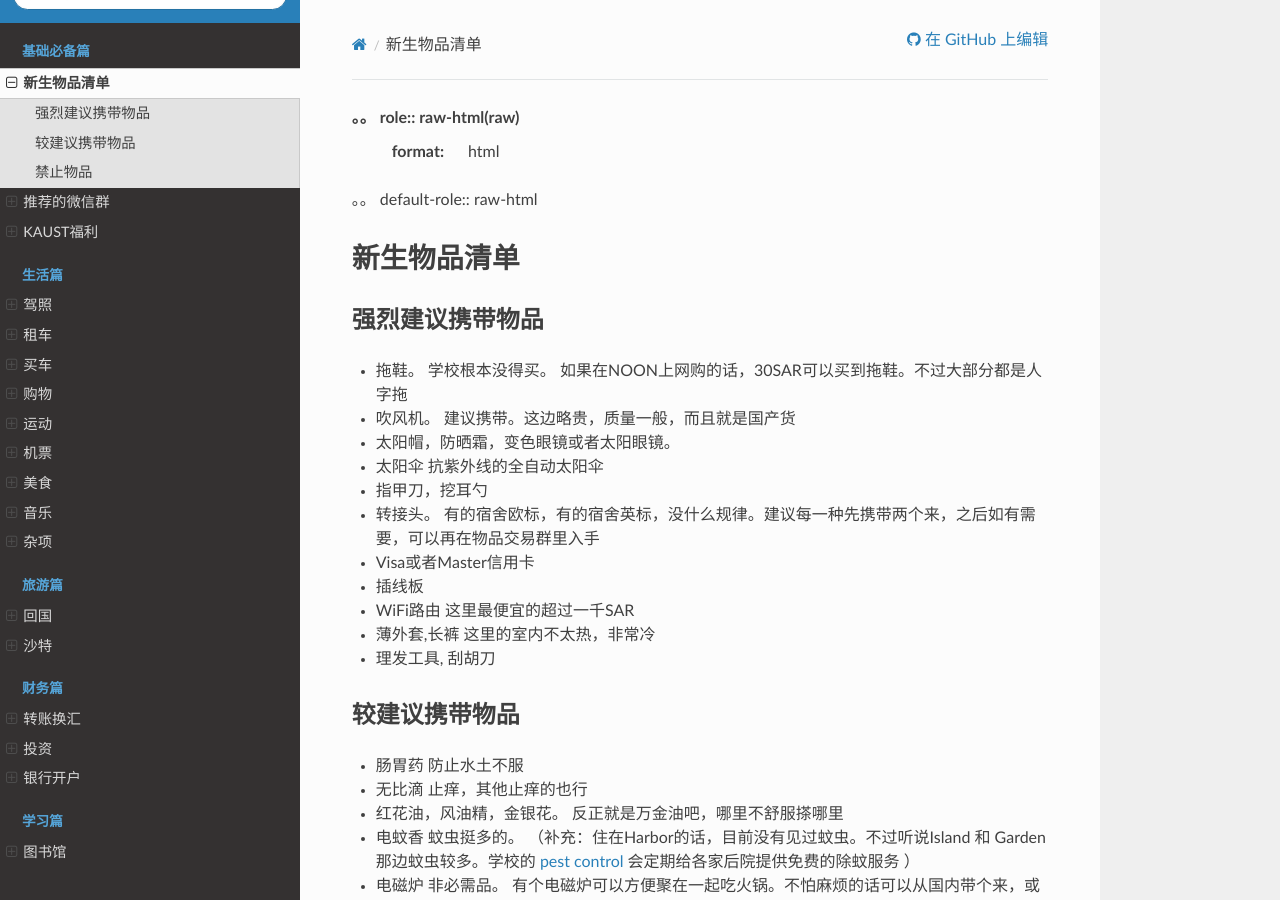
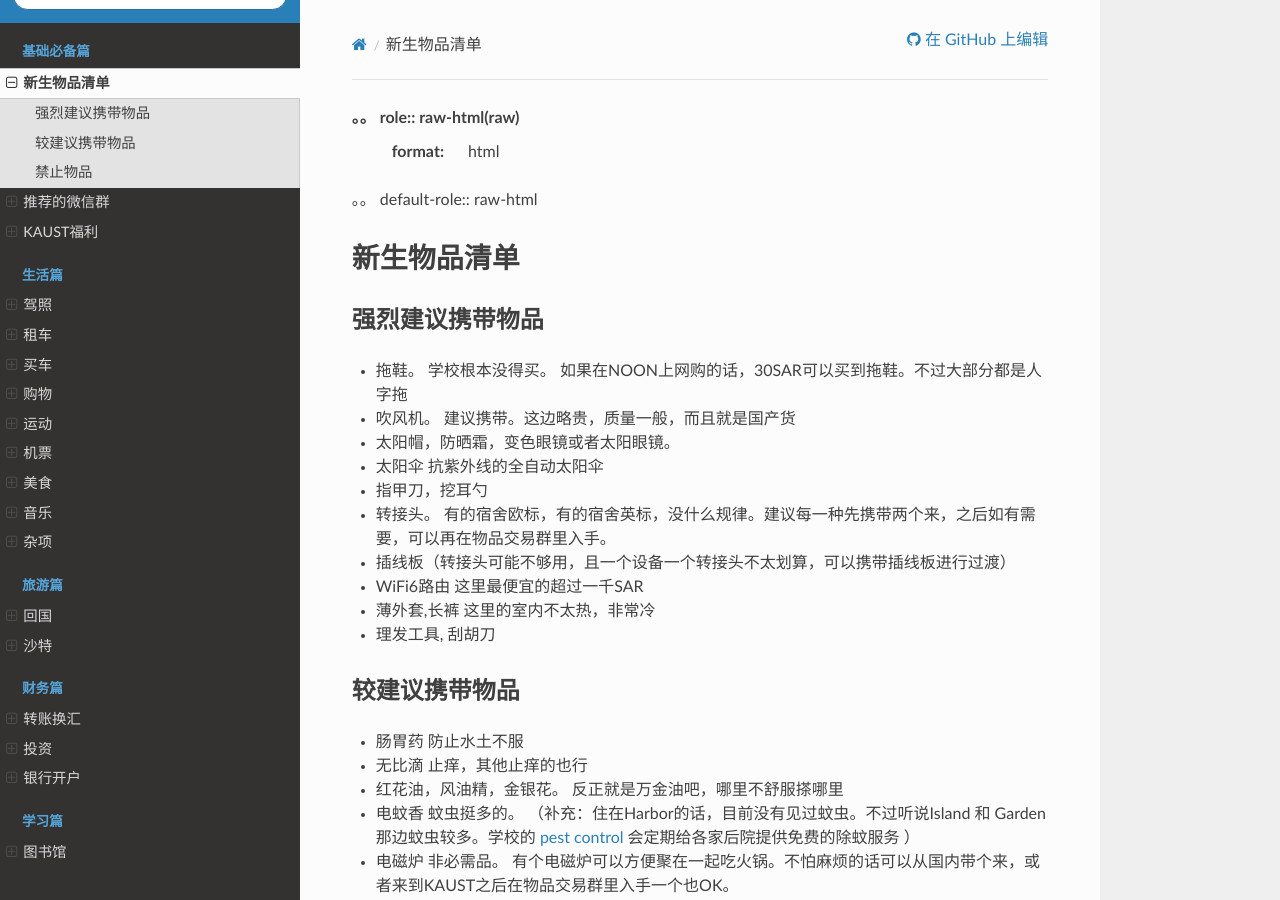
Before and after one commit to guochengqian/KAUSTian_Handbook_CN, a Sphinx documentation site: the page built from docs/content/basic/list.rst, in a window 1280 px wide and 900 px high. Built offline with Sphinx 7.4.7 and the Read the Docs theme 2.0.0, drawn with Linux system fonts in a browser that asks for light colours.

```diff
--- a/docs/content/basic/list.rst
+++ b/docs/content/basic/list.rst
@@ -14,10 +14,9 @@
 * 太阳帽，防晒霜，变色眼镜或者太阳眼镜。
 * 太阳伞 抗紫外线的全自动太阳伞
 * 指甲刀，挖耳勺
-* 转接头。  有的宿舍欧标，有的宿舍英标，没什么规律。建议每一种先携带两个来，之后如有需要，可以再在物品交易群里入手
-* Visa或者Master信用卡
-* 插线板
-* WiFi路由 这里最便宜的超过一千SAR
+* 转接头。  有的宿舍欧标，有的宿舍英标，没什么规律。建议每一种先携带两个来，之后如有需要，可以再在物品交易群里入手。
+* 插线板（转接头可能不够用，且一个设备一个转接头不太划算，可以携带插线板进行过渡）
+* WiFi6路由 这里最便宜的超过一千SAR
 * 薄外套,长裤 这里的室内不太热，非常冷
 * 理发工具, 刮胡刀
 
--- a/docs/content/life/network.rst
+++ b/docs/content/life/network.rst
@@ -54,3 +54,4 @@
 * 校内仍然具有网络审查，色情，宗教，黑客网站会被禁止访问，Kali Linux 也不能正常下载和升级，同时一些其他的网站也有可能被误封，需要联系IT解封。
 * 可以使用国内常见的科学上网手段绕过这些审查
 * 学校对未知域名存在有DNS污染，因此可以考虑自建DNS或使用DoH
+* 学校发的设备以及所有的公用设备均带有学校的监控审查软件，同时起到杀毒的作用，且无法卸载。同时如果需要安装软件，需要联系老板批准和IT获取设备的管理员权限。
```
